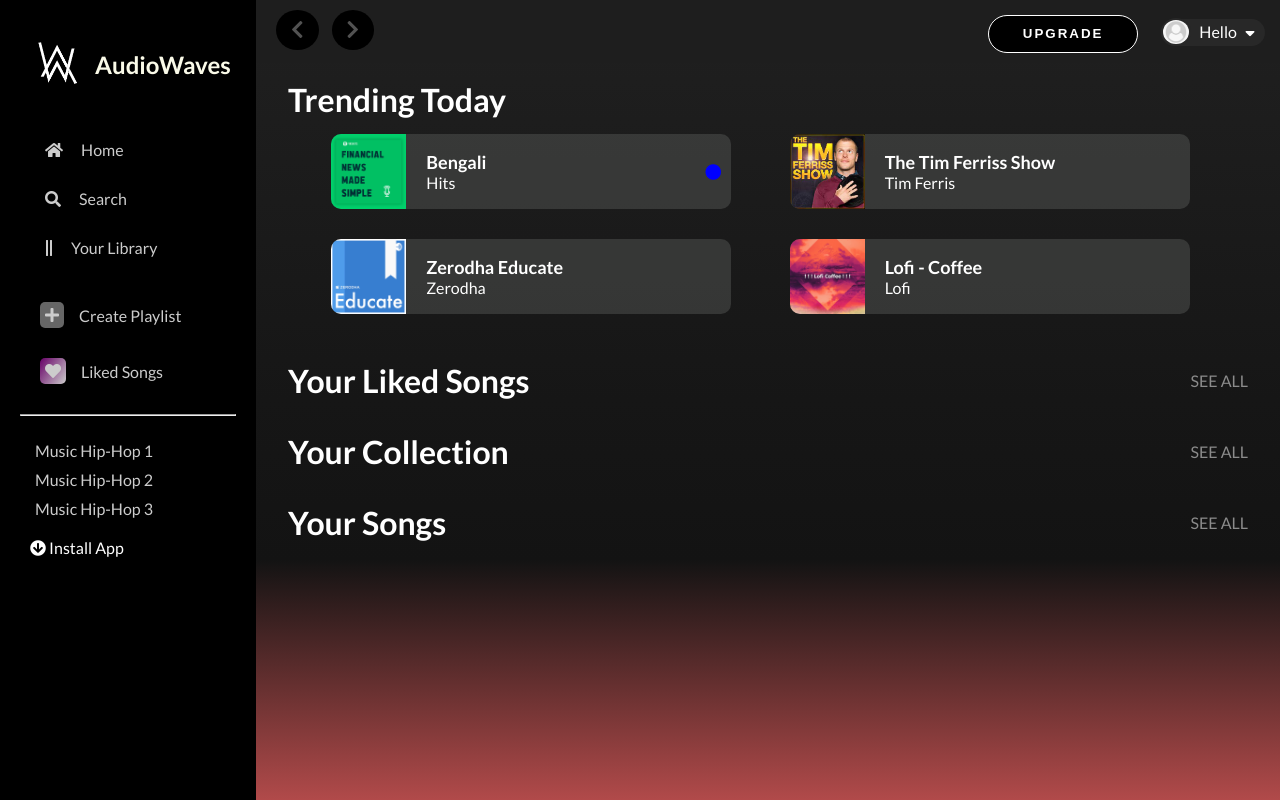
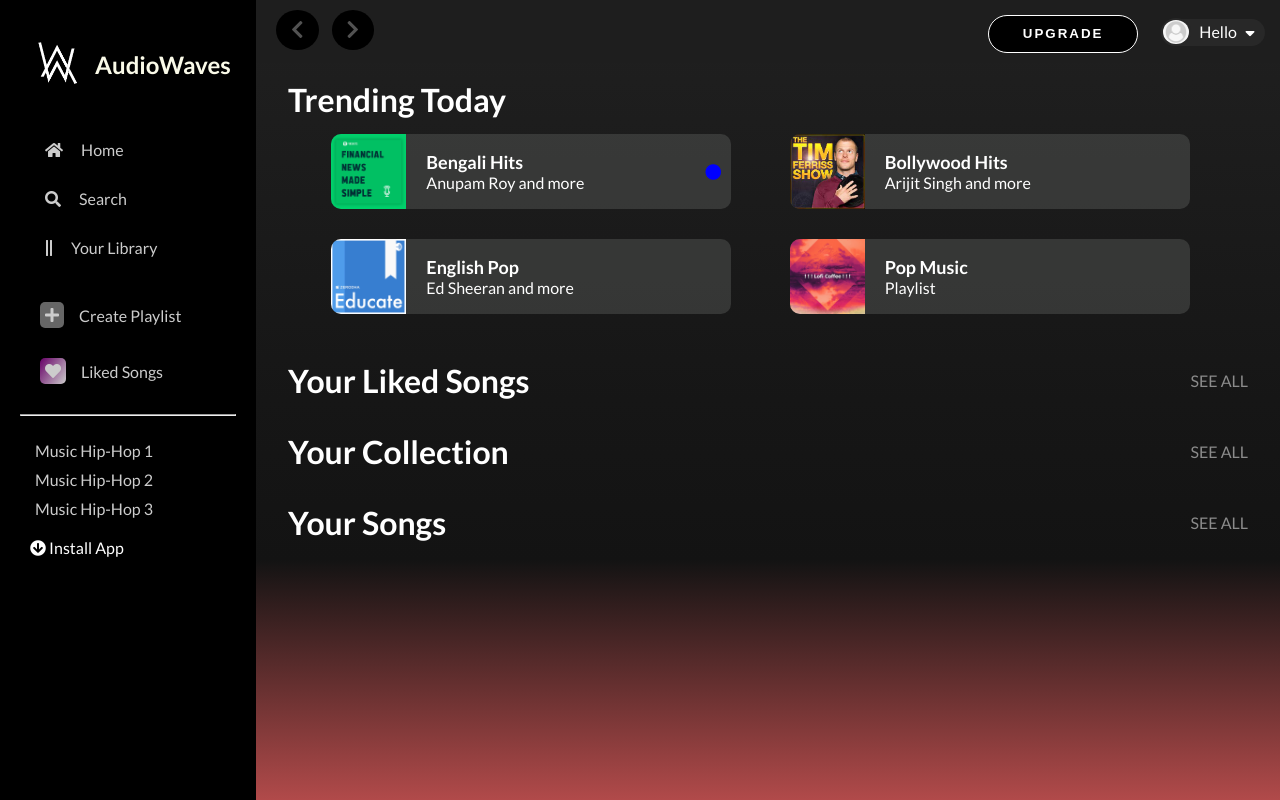
Before and after one commit to bristi03/Online_Music_Store, a Flask app: page / in a window 1280 px wide. Run offline with Flask 3, Linux system fonts and the light colour scheme; the visitor is signed in with stand-in values (Sample User, id 1); data that the repository does not hold is empty; parts of the project's set-up code (start-up, migrations or seed data) failed here and were passed over; some libraries are stand-ins or nearby versions.

Commit message:
modified playlists

```diff
--- a/static/css/style.css
+++ b/static/css/style.css
@@ -511,7 +511,8 @@ nav {
   display: inline-block;
   margin-right: 15px;
   align-items: center;
-  overflow-x: scroll;
+  overflow-y: auto;
+  overflow-x: hidden;
   transition: all 250ms;
 }
 
@@ -520,6 +521,7 @@ nav {
   height: 80px;
   width: 100%;
   margin: 20px;
+  border: 2px solid #3b3b3b ;
 }
 .tab:hover{
   background-color: #3b3b3b;
@@ -528,6 +530,7 @@ nav {
 .tab_info{
   color: white;
   padding-left: 20px;
+  padding-top: 20px;
 }
 
 /* Adding Resposiveness to the app */
@@ -622,3 +625,18 @@ nav {
   z-index: -1;
 
 }
+
+.background-playlist{
+  background-image: url("../images/bg3.jpg");
+  background-position: center;
+    background-repeat: no-repeat;
+    background-size: cover;
+  filter: blur(0px);
+  width: 100%;
+  height: 100vh;
+  position: absolute;
+  display: flex;
+  justify-content: space-between;
+  z-index: -1;
+
+}
--- a/static/js/script.js
+++ b/static/js/script.js
@@ -564,8 +564,26 @@ const playlistsongs = (searchTerm) => {
     });
 };
 
-function playlist_songs(){
+function playlist_bengali(){
     let category_p =document.getElementById("bengali").textContent;
+    location.href = "/playlist?category=" + category_p;
+
+}
+
+function playlist_hindi(){
+    let category_p =document.getElementById("hindi").textContent;
+    location.href = "/playlist?category=" + category_p;
+
+}
+
+function playlist_english(){
+    let category_p =document.getElementById("english").textContent;
+    location.href = "/playlist?category=" + category_p;
+
+}
+
+function playlist_pop(){
+    let category_p =document.getElementById("pop").textContent;
     location.href = "/playlist?category=" + category_p;
 
 }
--- a/templates/index.html
+++ b/templates/index.html
@@ -141,33 +141,37 @@
               <h1 class="card__heading">Trending Today</h1>
             </div>
             <div class="card__collection">
-              <div class="card_top" onclick="playlist_songs()">
+              <div class="card_top" onclick="playlist_bengali()">
                 <img src="../static/images/content/finshots.jpg" alt="Finshots" />
                 <div class="card__info">
-                  <p class="card_name" id="bengali">Bengali</p>
-                  <p class="card_artist">Hits</p>
+                  <p style="display: none;" id="bengali">Bengali</p>
+                  <p class="card_name">Bengali Hits</p>
+                  <p class="card_artist">Anupam Roy and more</p>
                 </div>
                 <i class="fas fa-circle"></i>
               </div>
-              <div class="card_top">
+              <div class="card_top" onclick="playlist_hindi()">
                 <img src="../static/images/content/timFerriss.jpg" alt="Tim Ferris" />
                 <div class="card__info">
-                  <p class="card_name">The Tim Ferriss Show</p>
-                  <p class="card_artist">Tim Ferris</p>
+                  <p style="display: none;" id="hindi">Hindi</p>
+                  <p class="card_name">Bollywood Hits</p>
+                  <p class="card_artist">Arijit Singh and more</p>
                 </div>
               </div>
-              <div class="card_top">
+              <div class="card_top" onclick="playlist_english()">
                 <img src="../static/images/content/zerodhaPodcast.jpg" alt="Zerodha Educate" />
                 <div class="card__info">
-                  <p class="card_name">Zerodha Educate</p>
-                  <p class="card_artis">Zerodha</p>
+                  <p style="display: none;" id="english">English</p>
+                  <p class="card_name">English Pop</p>
+                  <p class="card_artist">Ed Sheeran and more</p>
                 </div>
               </div>
-              <div class="card_top">
+              <div class="card_top" onclick="playlist_pop()">
                 <img src="../static/images/content/lofi.jpg" alt="Lofi" />
                 <div class="card__info">
-                  <p class="card_name">Lofi - Coffee</p>
-                  <p class="card_artis">Lofi</p>
+                  <p style="display: none;" id="pop">Pop</p>
+                  <p class="card_name">Pop Music</p>
+                  <p class="card_artist">Playlist</p>
                 </div>
               </div>
             </div>
```
Also changed, not shown: templates/playlist.html (+8 -1 lines), static/images/bg3.jpg (added).
